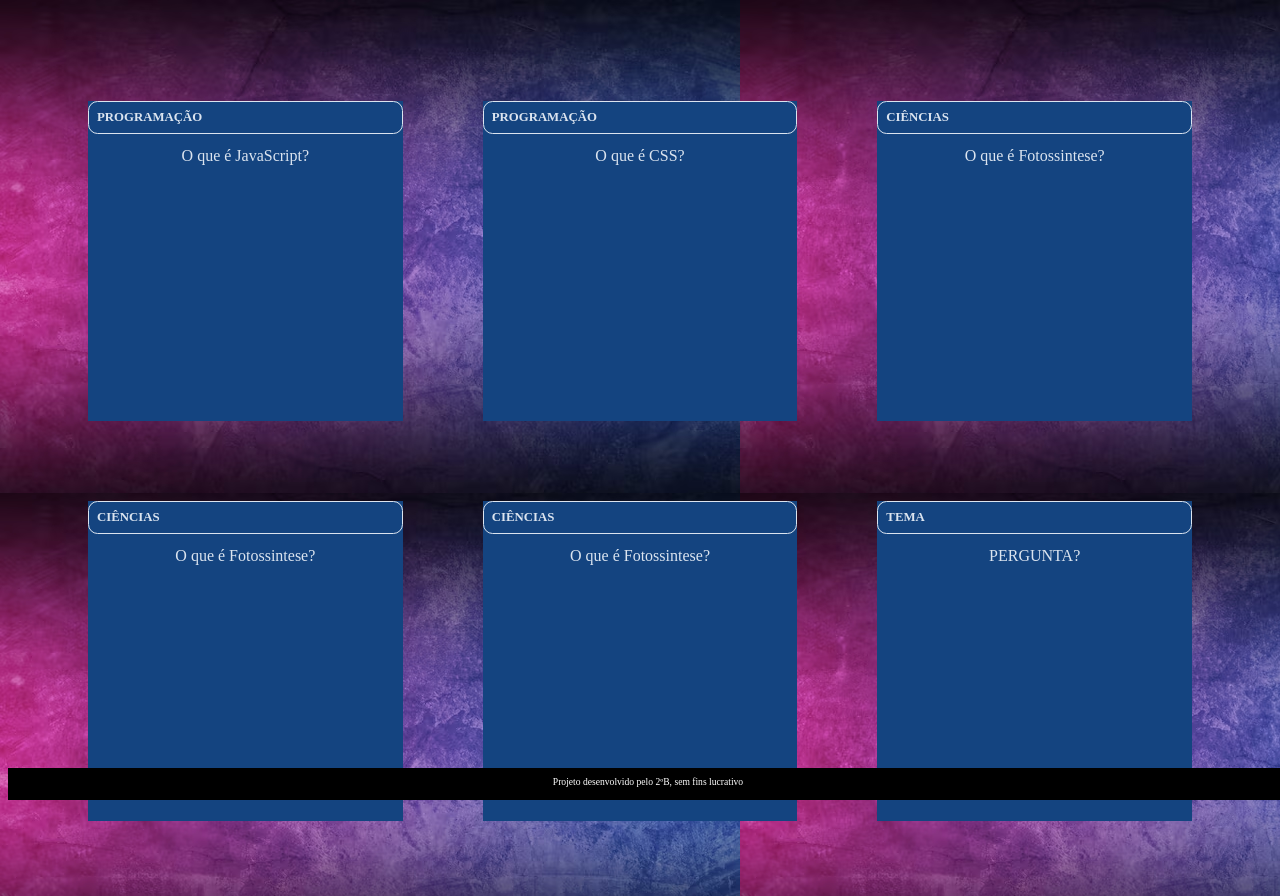
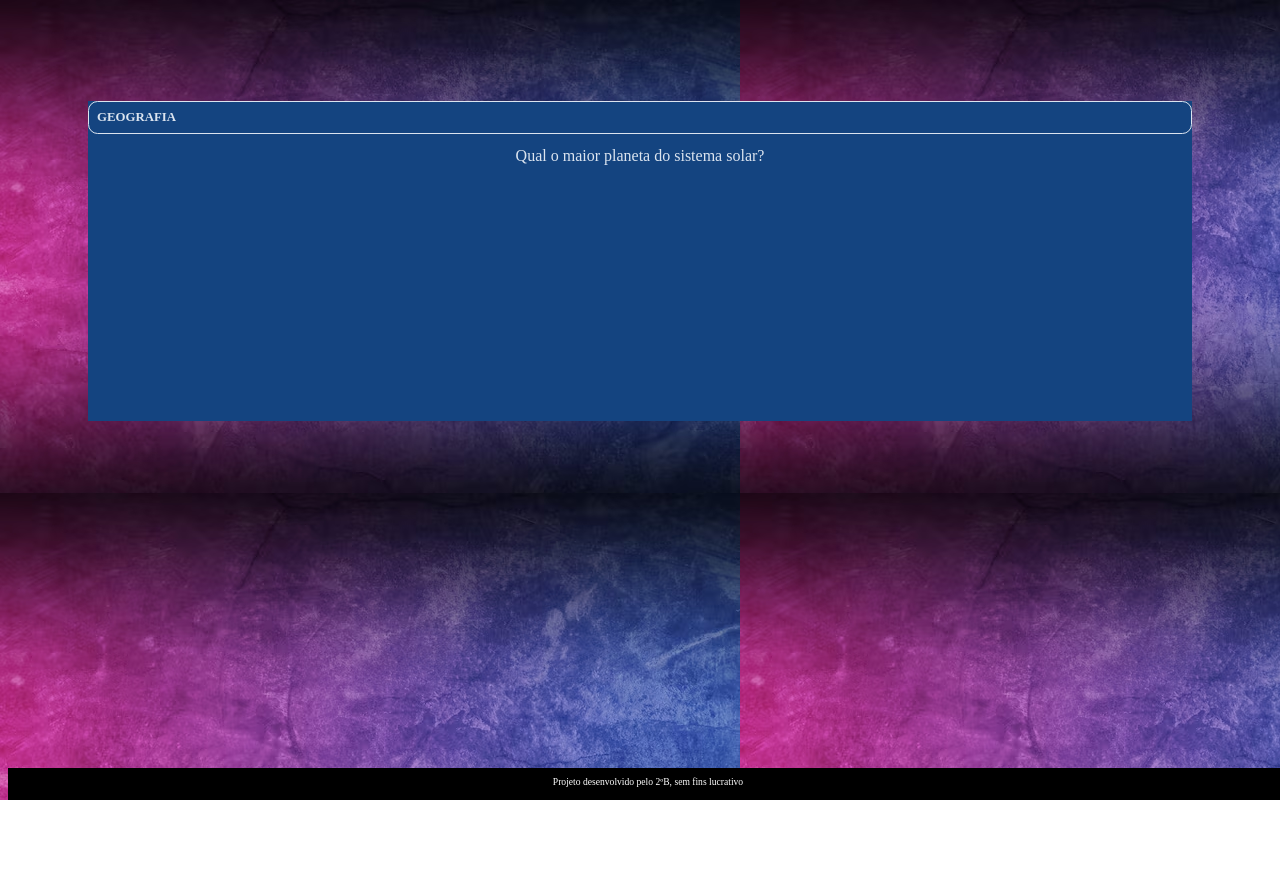
Before and after one commit to Rayane-G/flashcard, a plain HTML site: page index.html in a window 1280 px wide. After the commit the page ends 800 px from the top, so only its background shows below. Drawn offline with Linux system fonts and the light colour scheme.

Commit message:
perguntas

```diff
--- a/index.html
+++ b/index.html
@@ -13,67 +13,12 @@
         <section id="container">
             <article class="cartao">
                 <div class="cartao_conteudo">
-                    <h3>PROGRAMAÇÃO</h3>
+                    <h3>GEOGRAFIA</h3>
                     <div class="cartao_conteudo_pergunta">
-                        O que é JavaScript?
+                        Qual o maior planeta do sistema solar?
                     </div>
                     <div class="cartao_conteudo_resposta">
-                        O JavaScript é uma linguagem de programação.
-                    </div>
-                </div>
-            </article>
-            <article class="cartao">
-                <div class="cartao_conteudo">
-                    <h3>PROGRAMAÇÃO</h3>
-                    <div class="cartao_conteudo_pergunta">
-                        O que é CSS?
-                    </div>
-                    <div class="cartao_conteudo_resposta">
-                        O JavaScript é uma linguagem de estilização.
-                    </div>
-                </div>
-            </article>
-            <article class="cartao">
-                <div class="cartao_conteudo">
-                    <h3>CIÊNCIAS</h3>
-                    <div class="cartao_conteudo_pergunta">
-                        O que é Fotossintese?
-                    </div>
-                    <div class="cartao_conteudo_resposta">
-                        O JavaScript é uma linguagem de estilização.
-                    </div>
-                </div>
-            </article>
-            <article class="cartao">
-                <div class="cartao_conteudo">
-                    <h3>CIÊNCIAS</h3>
-                    <div class="cartao_conteudo_pergunta">
-                        O que é Fotossintese?
-                    </div>
-                    <div class="cartao_conteudo_resposta">
-                        O JavaScript é uma linguagem de estilização.
-                    </div>
-                </div>
-            </article>
-            <article class="cartao">
-                <div class="cartao_conteudo">
-                    <h3>CIÊNCIAS</h3>
-                    <div class="cartao_conteudo_pergunta">
-                        O que é Fotossintese?
-                    </div>
-                    <div class="cartao_conteudo_resposta">
-                        O JavaScript é uma linguagem de estilização.
-                    </div>
-                </div>
-            </article>
-            <article class="cartao">
-                <div class="cartao_conteudo">
-                    <h3>TEMA</h3>
-                    <div class="cartao_conteudo_pergunta">
-                        PERGUNTA?
-                    </div>
-                    <div class="cartao_conteudo_resposta">
-                        RESPOSTA...
+                        Júpiter.
                     </div>
                 </div>
             </article>
@@ -82,6 +27,8 @@
     <footer>
         <p>Projeto desenvolvido pelo 2ºB, sem fins lucrativo</p>
     </footer>
+    <script sre="app.js"></script>
+    <script sre="perguntas.js"></script>
 </body>
 
 </html>
```
Also changed, not shown: perguntas.js (added, +20 -0 lines).
